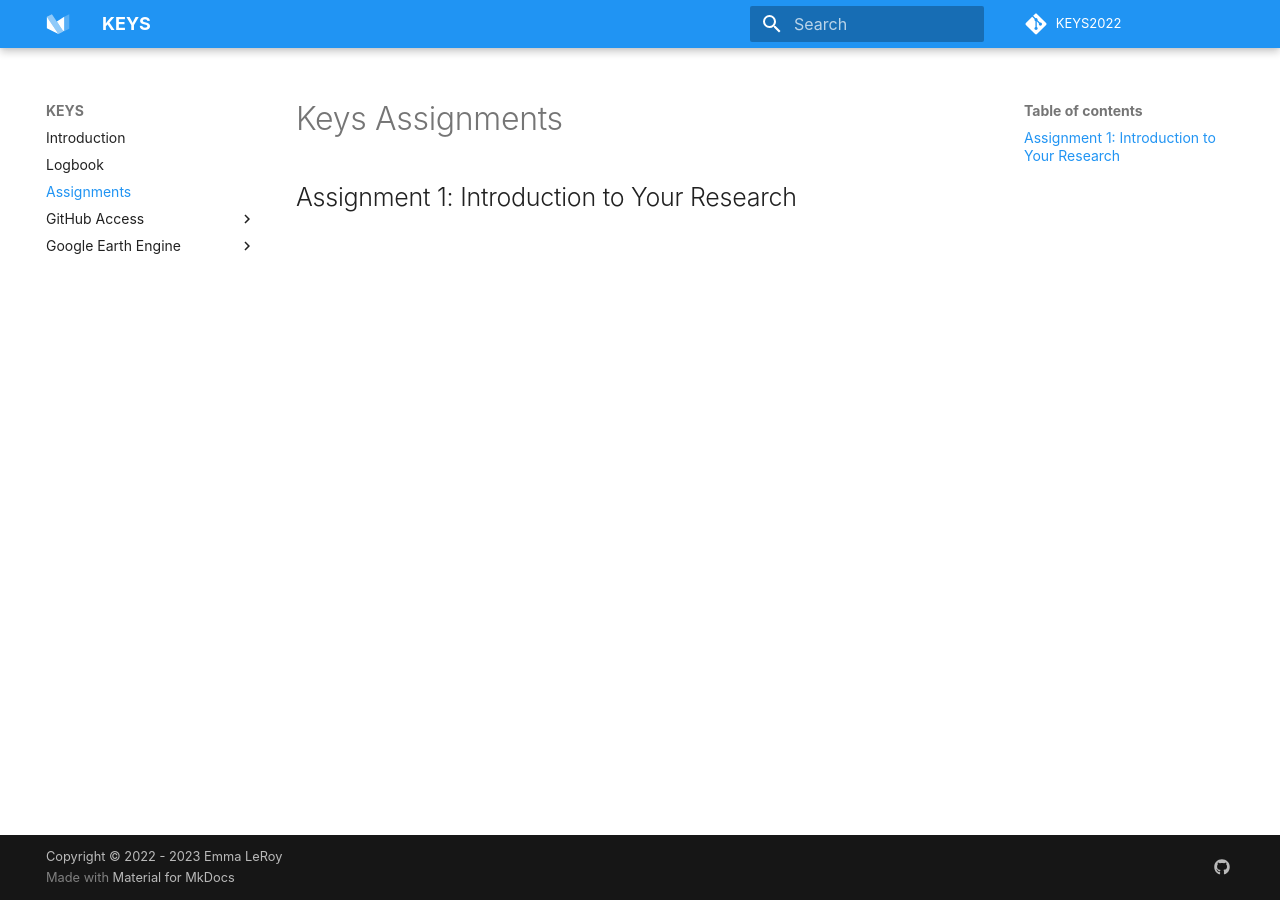
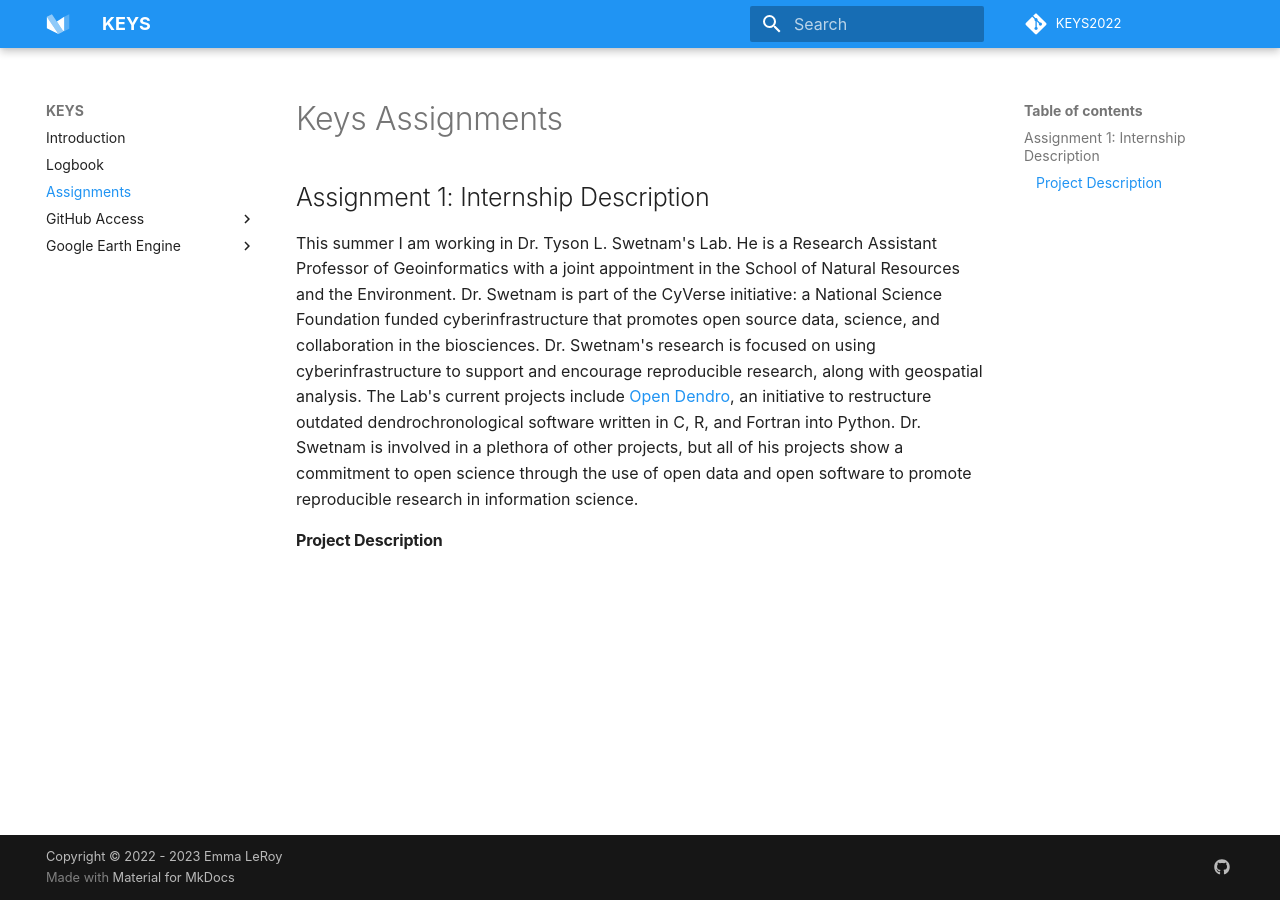
Before and after one commit to tyson-swetnam/mkdocs-material-template, an MkDocs documentation site: the page built from docs/keysassignments.md, in a window 1280 px wide. Built offline with MkDocs 1.6.1 and Material for MkDocs 9.7.7, drawn with Linux system fonts in a browser that asks for light colours; some web fonts are replaced; comment, search, counter and statistics services are not loaded.

Commit message:
Update keysassignments.md

```diff
--- a/docs/keysassignments.md
+++ b/docs/keysassignments.md
@@ -1,3 +1,6 @@
 # Keys Assignments
 
-## Assignment 1: Introduction to Your Research
+## Assignment 1: Internship Description
+This summer I am working in Dr. Tyson L. Swetnam's Lab. He is a Research Assistant Professor of Geoinformatics with a joint appointment in the School of Natural Resources and the Environment. Dr. Swetnam is part of the CyVerse initiative: a National Science Foundation funded cyberinfrastructure that promotes open source data, science, and collaboration in the biosciences. Dr. Swetnam's research is focused on using cyberinfrastructure to support and encourage reproducible research, along with geospatial analysis. The Lab's current projects include [Open Dendro](https://opendendro.org/), an initiative to restructure outdated dendrochronological software written in C, R, and Fortran into Python. Dr. Swetnam is involved in a plethora of other projects, but all of his projects show a commitment to open science through the use of open data and open software to promote reproducible research in information science.
+
+#### Project Description
```
